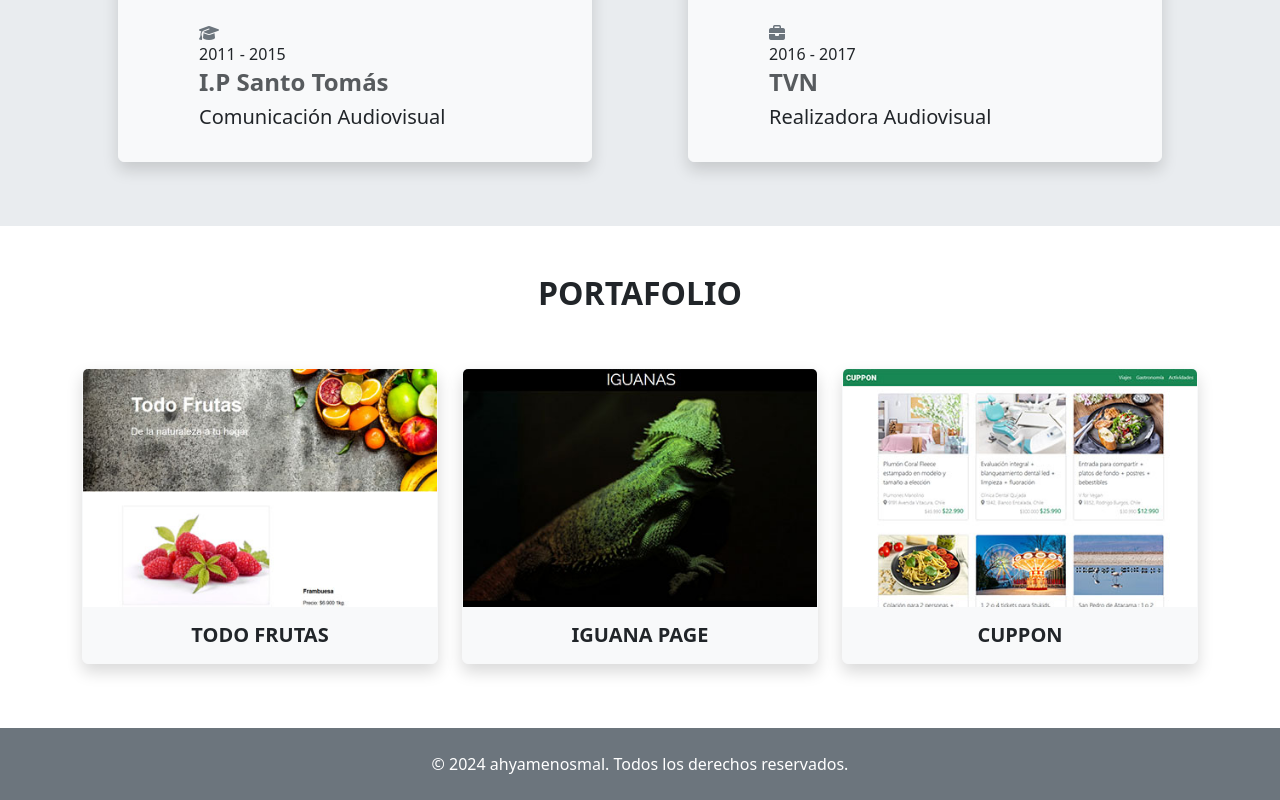
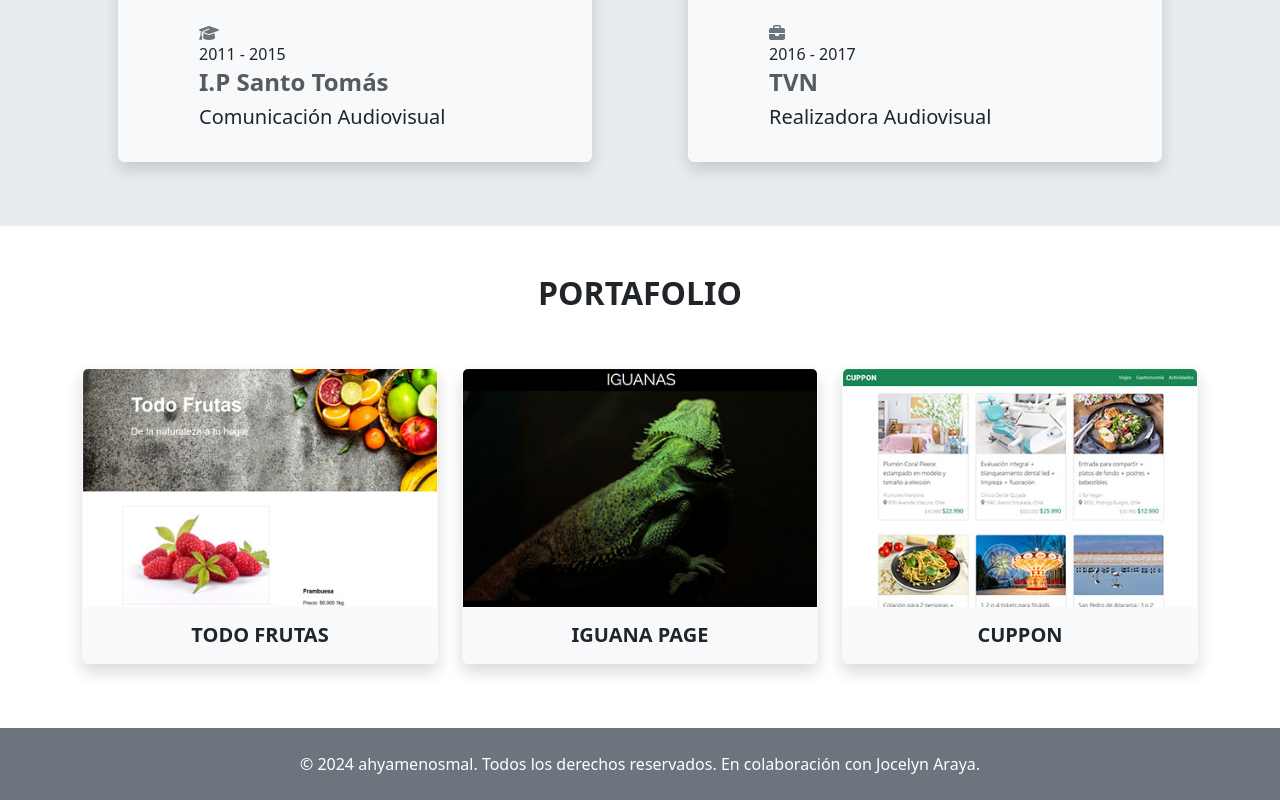
Before and after one commit to jocelynarayameza/prueba1-evelyn_flores-g67, a plain HTML site: page index.html in a window 1280 px wide. Shown: the part 1263-2063 px from the top of the page. Drawn offline with nearby package versions, Linux system fonts and the light colour scheme.

Commit message:
Cambio en el footer

```diff
--- a/index.html
+++ b/index.html
@@ -209,7 +209,7 @@
 
 <footer class="text-center pt-4 pb-2 bg-secondary text-white">
     <a href="#home">
-    <p>© 2024 ahyamenosmal. Todos los derechos reservados. </p>
+    <p>© 2024 ahyamenosmal. Todos los derechos reservados. En colaboración con Jocelyn Araya. </p>
 </a>
 </footer>
   </body>
```
